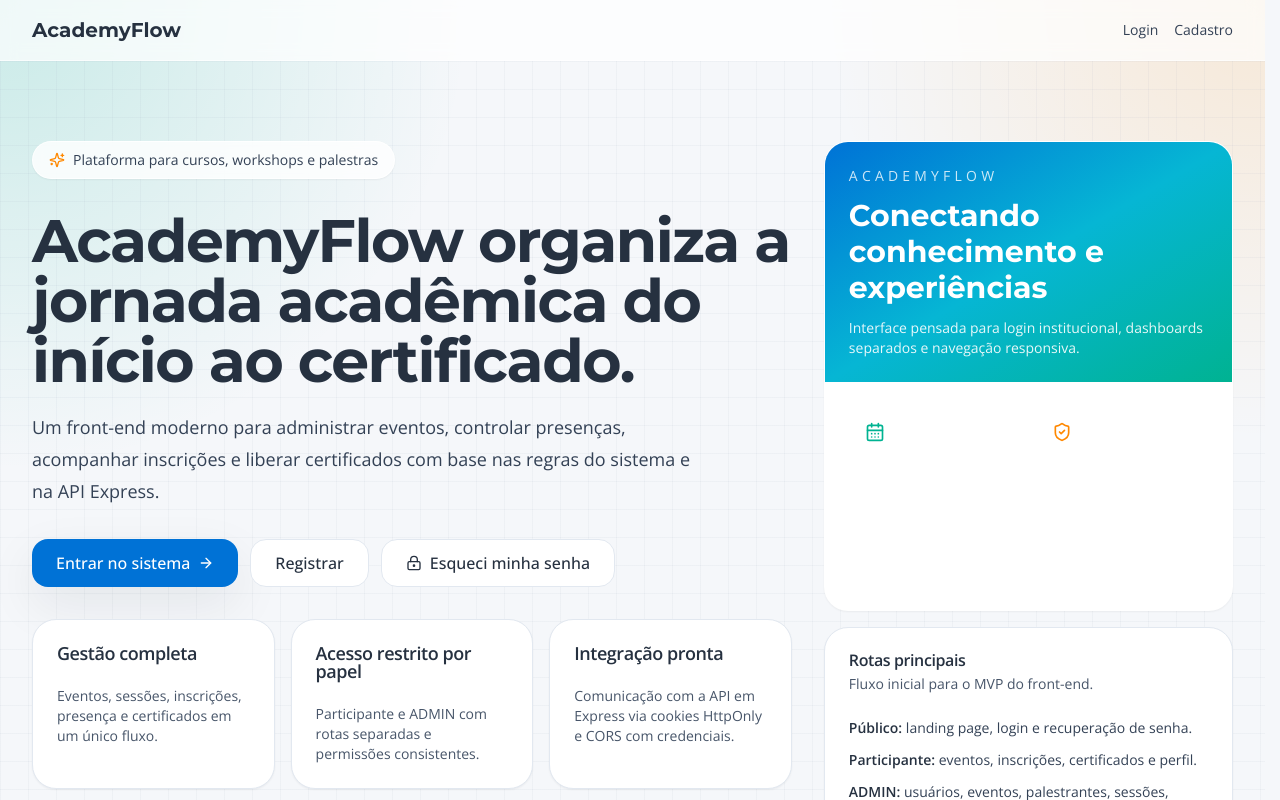
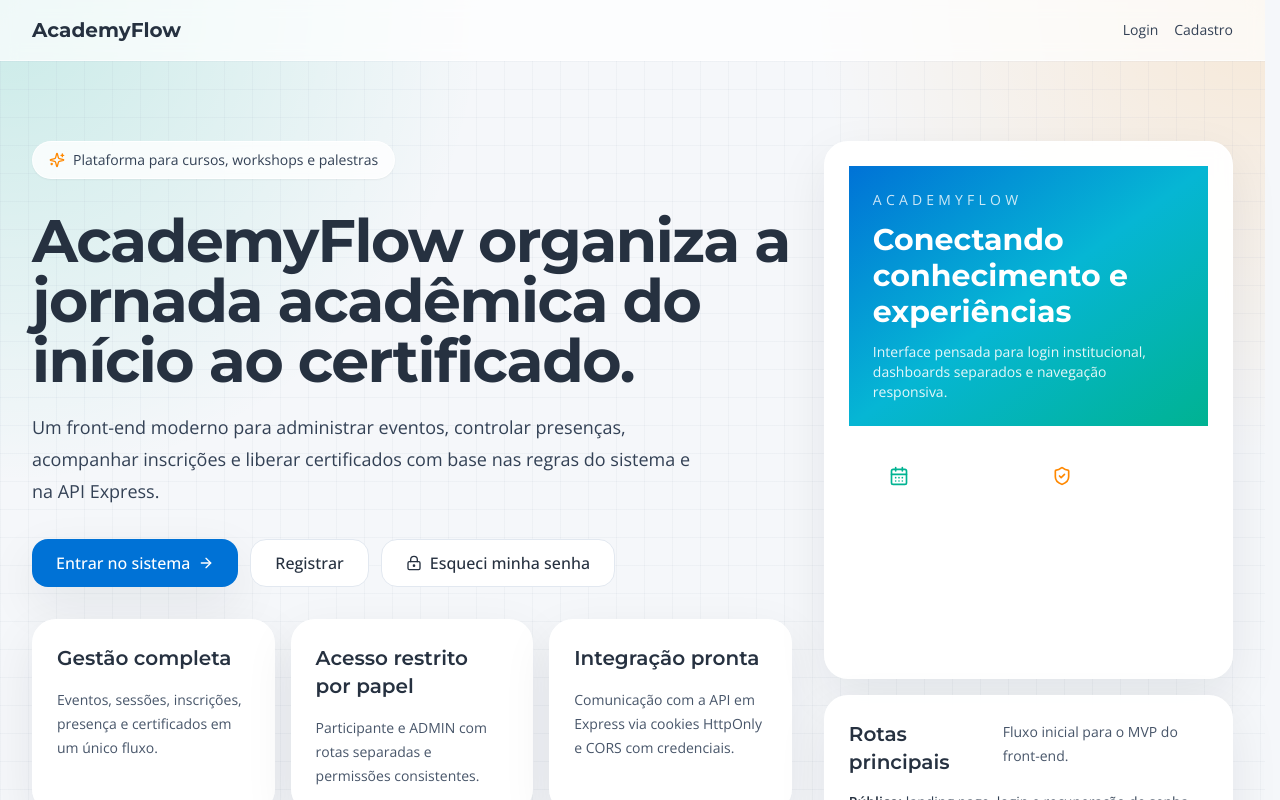
Before and after one commit to FatecFranca/DSM-P3-G07-2026-1, a Next.js app in the folder front-end/: page / in a window 1280 px wide. Shown: the top 800 px of the page. Built offline with nearby package versions, Linux system fonts and the light colour scheme; no server answers.

Commit message:
style: update Card component styles for improved UI consistency and readability

```diff
--- a/front-end/components/ui/card.tsx
+++ b/front-end/components/ui/card.tsx
@@ -8,7 +8,7 @@ export function Card({
   return (
     <div
       className={cn(
-        'rounded-3xl border border-slate-200 bg-white shadow-sm',
+        'rounded-3xl border border-white/70 bg-white/95 p-6 shadow-soft backdrop-blur',
         className,
       )}
       {...props}
@@ -20,7 +20,12 @@ export function CardHeader({
   className,
   ...props
 }: React.HTMLAttributes<HTMLDivElement>) {
-  return <div className={cn('space-y-1.5 p-6', className)} {...props} />;
+  return (
+    <div
+      className={cn('mb-4 flex items-start justify-between gap-4', className)}
+      {...props}
+    />
+  );
 }
 
 export function CardTitle({
@@ -29,7 +34,10 @@ export function CardTitle({
 }: React.HTMLAttributes<HTMLHeadingElement>) {
   return (
     <h3
-      className={cn('font-semibold leading-none tracking-tight', className)}
+      className={cn(
+        'font-display text-xl font-semibold text-academy-text',
+        className,
+      )}
       {...props}
     />
   );
@@ -39,12 +47,17 @@ export function CardDescription({
   className,
   ...props
 }: React.HTMLAttributes<HTMLParagraphElement>) {
-  return <p className={cn('text-sm text-slate-600', className)} {...props} />;
+  return (
+    <p
+      className={cn('text-sm leading-6 text-slate-600', className)}
+      {...props}
+    />
+  );
 }
 
 export function CardContent({
   className,
   ...props
 }: React.HTMLAttributes<HTMLDivElement>) {
-  return <div className={cn('p-6 pt-0', className)} {...props} />;
+  return <div className={cn(className)} {...props} />;
 }
```
